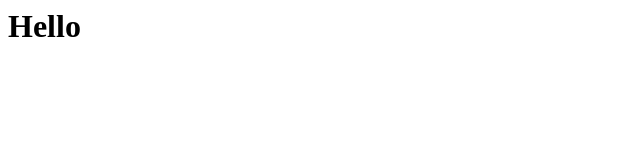
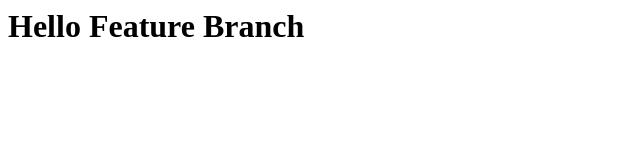
Before and after one commit to shifka-it/git-project, a plain HTML site: page index.html in a window 1280 px wide. Shown: the whole page, without its empty margins (0-640 px from the left). Drawn offline with Linux system fonts and the light colour scheme.

Commit message:
Update feature branch

```diff
--- a/index.html
+++ b/index.html
@@ -1 +1 @@
-<h1>Hello</h1>
+<h1>Hello Feature Branch</h1>
```
